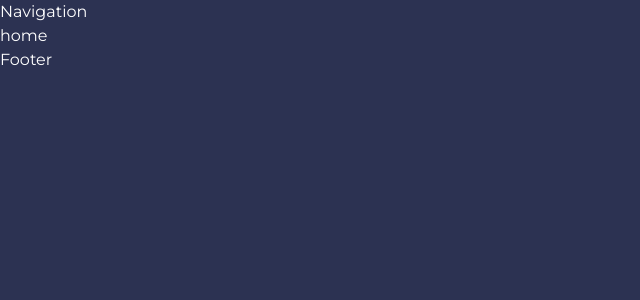
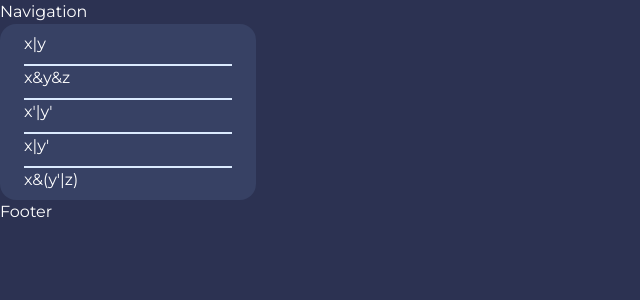
Before and after one commit to acm-ucr/r-tools, a Next.js app: page / in a window 1280 px wide. Shown: the top 300 px of the page, without its empty margins (0-640 px from the left). Built offline with nearby package versions, Linux system fonts and the light colour scheme.

Commit message:
Created equation table

```diff
--- a/src/app/page.js
+++ b/src/app/page.js
@@ -1,5 +1,19 @@
+"use client"
+import {useState} from "react";
+import Equations from "@/components/math/Equations";
 const Home = () => {
-  return <>home</>;
+
+  const test = ["x|y","x&y&z","x'|y'","x|y'","x&(y'|z)"]
+  const [equations, setEquations] = useState(test);
+  return (
+
+  <>
+
+
+  <Equations equations={equations} setEquations={setEquations}/>
+
+
+  </>);
 };
 
 export default Home;
--- a/src/components/math/Equations.jsx
+++ b/src/components/math/Equations.jsx
@@ -1,5 +1,41 @@
+"use client";
+import { useState } from "react";
+
 const Equations = ({ equations, setEquations }) => {
-  return <div>Equations</div>;
+  const [hoveredIndex, setHoveredIndex] = useState(null);
+
+  function removeEquation(index) {
+    let newEquations = equations;
+    newEquations.splice(index, 1);
+    setEquations(newEquations);
+  }
+
+  return (
+    <div className="w-64">
+      <div className="flex-row grid bg-blue-300/10 rounded-2xl">
+        <div className="mx-4 divide-y-2 divide-blue-100">
+          {Object.entries(equations).map(([equation, value], index) => (
+            <div
+              key={index}
+              className="grid my-2 justify-between grid-cols-2"
+              onMouseEnter={() => setHoveredIndex(index)}
+              onMouseLeave={() => setHoveredIndex(null)}
+            >
+              <div>{value}</div>
+              {hoveredIndex === index && (
+                <div
+                  className="justify-self-end text-slate-400 hover:text-white"
+                  onClick={removeEquation(index)}
+                >
+                  x
+                </div>
+              )}
+            </div>
+          ))}
+        </div>
+      </div>
+    </div>
+  );
 };
 
 export default Equations;
```
